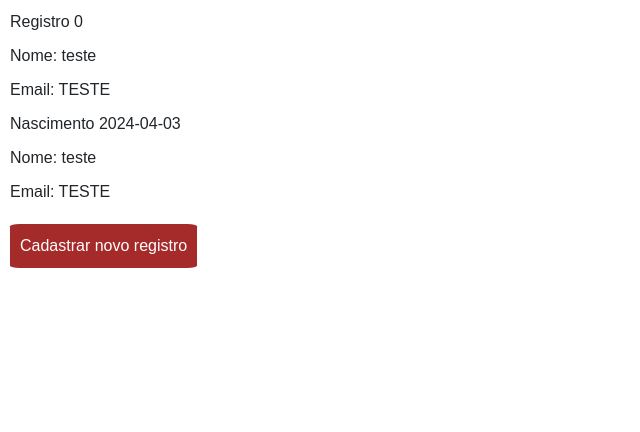
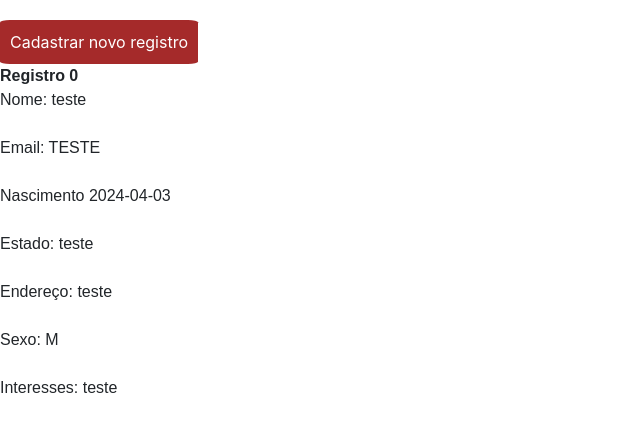
Before and after one commit to deboragoncalves/college-catolica-sc, a PHP site: page / in a window 1280 px wide. Shown: the top 432 px of the page, without its empty margins (0-640 px from the left). Run offline with PHP 8.4, Linux system fonts and the light colour scheme; data comes from the database, SQL or seed files in the repository.

Commit message:
Exibindo dados da tabela usuario apos inserir - ProgramacaoWeb - Agenda 05 - CatolicaSC

```diff
--- a/fourth-semester/programacaoWeb/agenda05/index.php
+++ b/fourth-semester/programacaoWeb/agenda05/index.php
@@ -13,7 +13,7 @@
 </head>
 <style>
     p {
-        margin: 10px;
+        margin: 0px;
     }
 
     p, h2 {
@@ -36,6 +36,7 @@
     }
 </style>
 <body>
+    <a href="formularioCadastro.html" class="btn botao-cadastro">Cadastrar novo registro</a>
     <?php
         // Configurações do banco de dados
         $host = "localhost";
@@ -65,13 +66,14 @@
                 $endereco = $row["endereco"];
                 $sexo = $row["sexo"];
                 $interesses = $row["interesses"];
-                echo "<p>Registro " . $id . "<br>";
-                echo "<p>Nome: " . $nome. "<br>";
-                echo "<p>Email: " . $email. "<br>";
-                echo "<p>Nascimento " . $nascimento . "<br>";
-                echo "<p>Nome: " . $nome. "<br>";
-                echo "<p>Email: " . $email. "<br>";
-
+                echo "<p><b>Registro " . $id . "</b><br>";
+                echo "<p>Nome: " . $nome. "</p><br>";
+                echo "<p>Email: " . $email. "</p><br>";
+                echo "<p>Nascimento " . $nascimento . "</p><br>";
+                echo "<p>Estado: " . $estado. "</p><br>";
+                echo "<p>Endereço: " . $endereco. "</p><br>";
+                echo "<p>Sexo: " . $sexo. "</p><br>";
+                echo "<p>Interesses: " . $interesses. "</p><br>";
             }
         } else {
             echo "0 registros";
@@ -81,7 +83,6 @@
         $connection->close();
 
     ?>
-    <a href="formularioCadastro.html" class="btn botao-cadastro">Cadastrar novo registro</a>
     <script
       src="https://cdn.jsdelivr.net/npm/bootstrap@4.0.0/dist/js/bootstrap.min.js"
       integrity="sha384-JZR6Spejh4U02d8jOt6vLEHfe/JQGiRRSQQxSfFWpi1MquVdAyjUar5+76PVCmYl"
--- a/fourth-semester/programacaoWeb/agenda05/novoCadastro.php
+++ b/fourth-semester/programacaoWeb/agenda05/novoCadastro.php
@@ -28,9 +28,9 @@
         $sql = "INSERT INTO usuario (nome, nascimento, estado, endereco, interesses, sexo, login, senha, email) VALUES ('$nome', '$email', '$nascimentoFormat', '$estado', '$endereco', '', '$sexo', '$login', '$senha')";
 
         if ($connection->query($sql) === TRUE) {
-            echo "Registro inserido com sucesso!";
+            echo "<p>Registro inserido com sucesso!</p>";
         } else {
-            echo "Erro ao inserir registro: " . $connection->error;
+            echo "<p>Erro ao inserir registro: " . $connection->error . "</p>";
         }
     }
 
```
